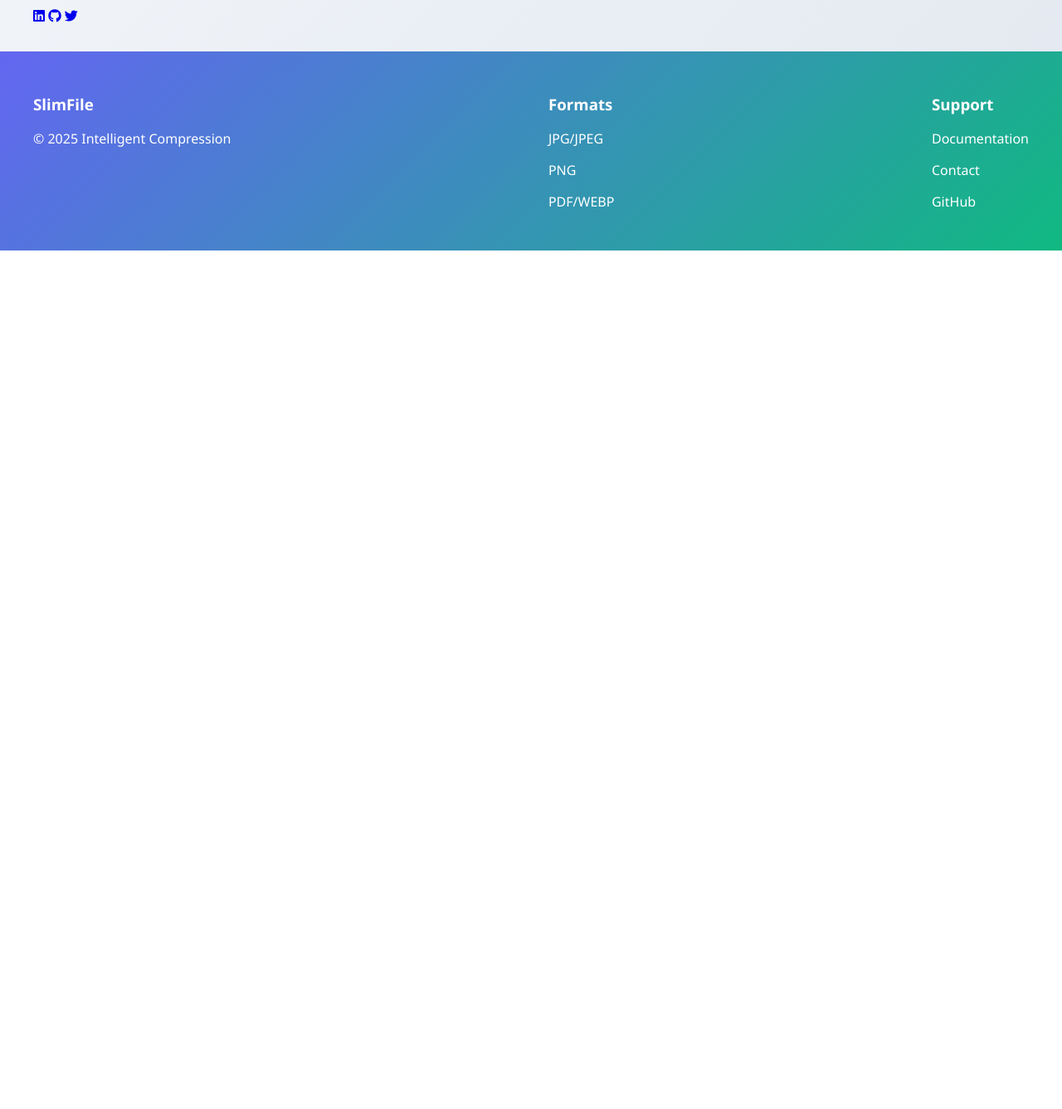
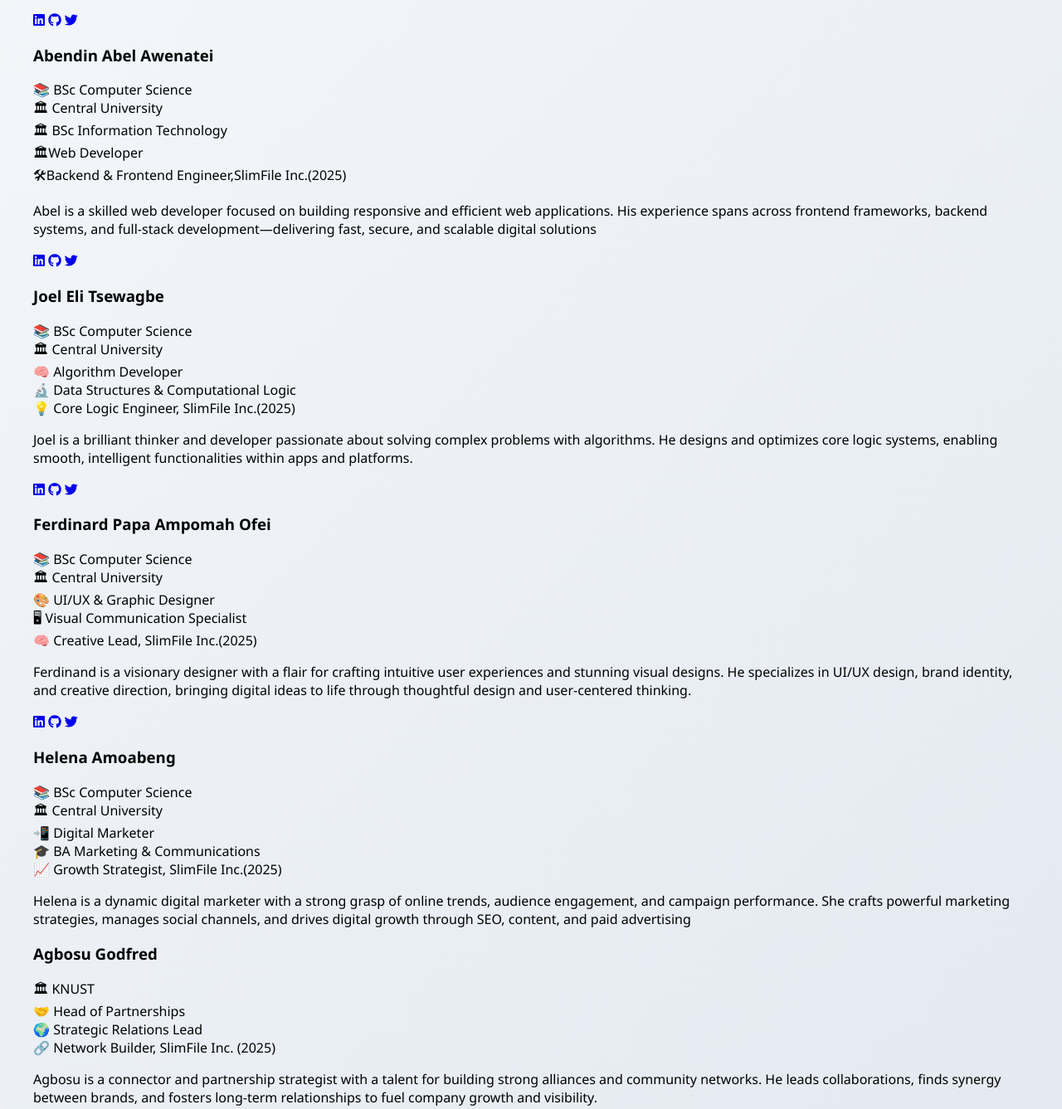
Before and after one commit to ikaydreams/SlimFile, a plain HTML site: page developers.html in a window 1280 px wide. Shown: the part 906-2243 px from the top of the page at 83% size. Before the commit the page ends 1208 px from the top, so only its background shows below. Drawn offline with Linux system fonts and the light colour scheme.

Commit message:
Update developers.html

```diff
--- a/developers.html
+++ b/developers.html
@@ -25,7 +25,7 @@
 
                 <h3>Isaac Abakah</h3>
                 <p>📚 BSc Computer Science<br>
-                    🏛️ Central University<br>
+                    🏛 Central University<br>
                     💼 CEO & Founder, Chem Lab Inc.<br>
                     🚀 Founder, SlimFile (2025)</p>
 
@@ -59,6 +59,84 @@
                     <li>Introduce optional cloud syncing for seamless file management.</li>
                     <li>Ensure mobile compatibility for an optimized experience.</li>
                 </ul>
+
+
+                <div class="social-links">
+                    <a href="https://www.linkedin.com/in/isaac-abakah/"><i class="fab fa-linkedin"></i></a>
+                    <a href="#"><i class="fab fa-github"></i></a>
+                    <a href="#"><i class="fab fa-twitter"></i></a>
+                </div>
+                <h3>Abendin Abel Awenatei</h3>
+                <p>📚 BSc Computer Science<br>
+                    🏛 Central University<br>
+                    🏛 BSc Information Technology<br>
+                    🏛Web Developer<br>
+                    🛠Backend & Frontend Engineer,SlimFile Inc.(2025)</p>
+
+                <div class="bio">
+                    <p>Abel is a skilled web developer focused on building responsive and efficient web applications. His experience spans across frontend frameworks, backend systems, and full-stack development—delivering fast, secure, and scalable digital solutions</p>
+                </div>
+
+                <div class="social-links">
+                    <a href="linkedin.com/in/abendin-abel-601a0b351"><i class="fab fa-linkedin"></i></a>
+                    <a href="#"><i class="fab fa-github"></i></a>
+                    <a href="#"><i class="fab fa-twitter"></i></a>
+                </div>
+                <h3>Joel Eli Tsewagbe</h3>
+                <p>📚 BSc Computer Science<br>
+                    🏛 Central University<br>
+                    🧠 Algorithm Developer<br>
+                    🔬 Data Structures & Computational Logic<br>
+                    💡 Core Logic Engineer, SlimFile Inc.(2025)
+                </p>
+
+                <div class="bio">
+                    <p>Joel is a brilliant thinker and developer passionate about solving complex problems with algorithms. He designs and optimizes core logic systems, enabling smooth, intelligent functionalities within apps and platforms.</p>
+                </div>
+                <div class="social-links">
+                    <a href="https://www.linkedin.com/in/isaac-abakah/"><i class="fab fa-linkedin"></i></a>
+                    <a href="#"><i class="fab fa-github"></i></a>
+                    <a href="#"><i class="fab fa-twitter"></i></a>
+                </div>
+
+                <h3>Ferdinard Papa Ampomah Ofei</h3>
+                <p>📚 BSc Computer Science<br>
+                    🏛 Central University<br>
+                    🎨 UI/UX & Graphic Designer<br>
+                    🖥 Visual Communication Specialist<br>
+                    🧠 Creative Lead, SlimFile Inc.(2025)</p>
+
+                <div class="bio">
+                    <p>Ferdinand is a visionary designer with a flair for crafting intuitive user experiences and stunning visual designs. He specializes in UI/UX design, brand identity, and creative direction, bringing digital ideas to life through thoughtful design and user-centered thinking.
+
+                    </p>
+                </div>
+                <div class="social-links">
+                    <a href="https://www.linkedin.com/in/isaac-abakah/"><i class="fab fa-linkedin"></i></a>
+                    <a href="#"><i class="fab fa-github"></i></a>
+                    <a href="#"><i class="fab fa-twitter"></i></a>
+                </div>
+
+                <h3>Helena Amoabeng</h3>
+                <p>📚 BSc Computer Science<br>
+                    🏛 Central University<br>
+                    📲 Digital Marketer<br>
+                    🎓 BA Marketing & Communications <br>
+                    📈 Growth Strategist, SlimFile Inc.(2025)</p>
+
+                <div class="bio">
+                    <p>Helena is a dynamic digital marketer with a strong grasp of online trends, audience engagement, and campaign performance. She crafts powerful marketing strategies, manages social channels, and drives digital growth through SEO, content, and paid advertising</p>
+                </div>
+                <h3>Agbosu Godfred</h3>
+                <p>
+                    🏛 KNUST<br>
+                    🤝 Head of Partnerships<br>
+                    🌍 Strategic Relations Lead<br>
+                    🔗 Network Builder, SlimFile Inc. (2025)</p>
+
+                <div class="bio">
+                    <p>Agbosu is a connector and partnership strategist with a talent for building strong alliances and community networks. He leads collaborations, finds synergy between brands, and fosters long-term relationships to fuel company growth and visibility.</p>
+                </div>
 
                 <div class="social-links">
                     <a href="https://www.linkedin.com/in/isaac-abakah/"><i class="fab fa-linkedin"></i></a>
```
